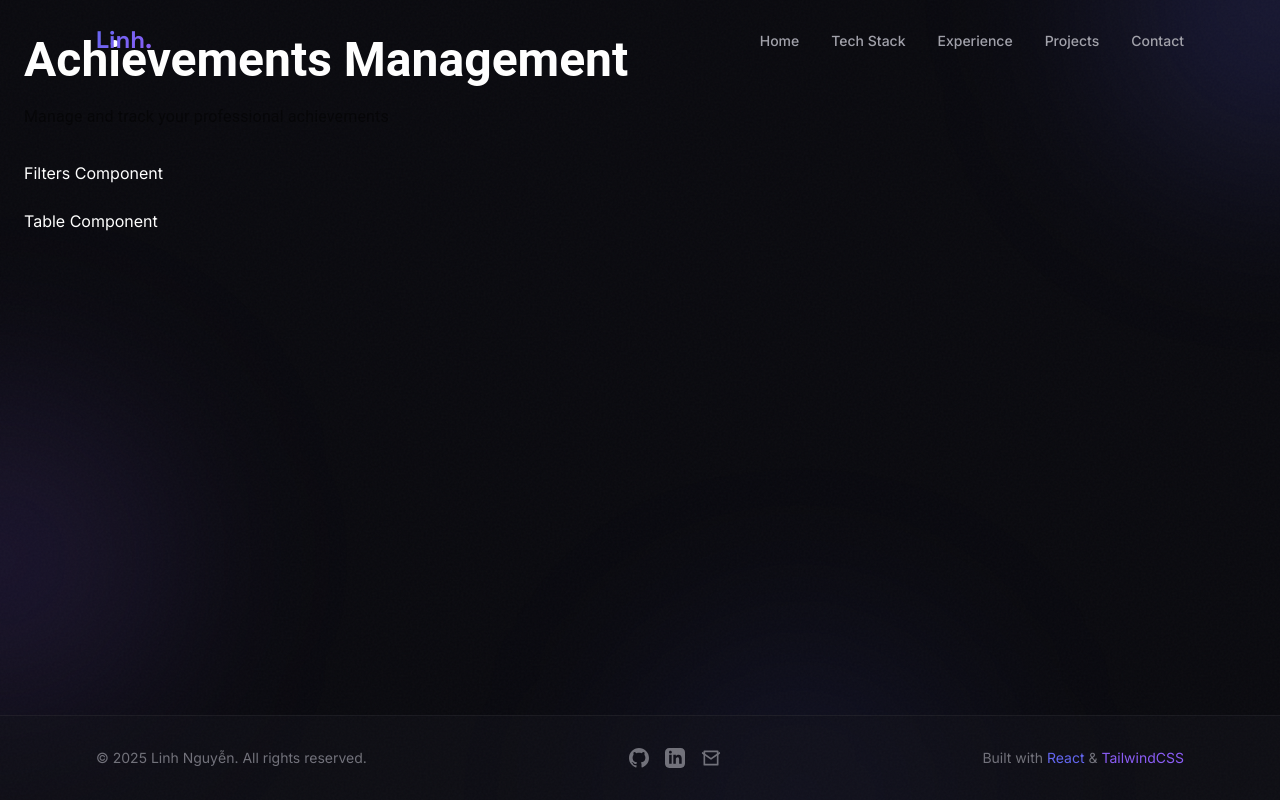
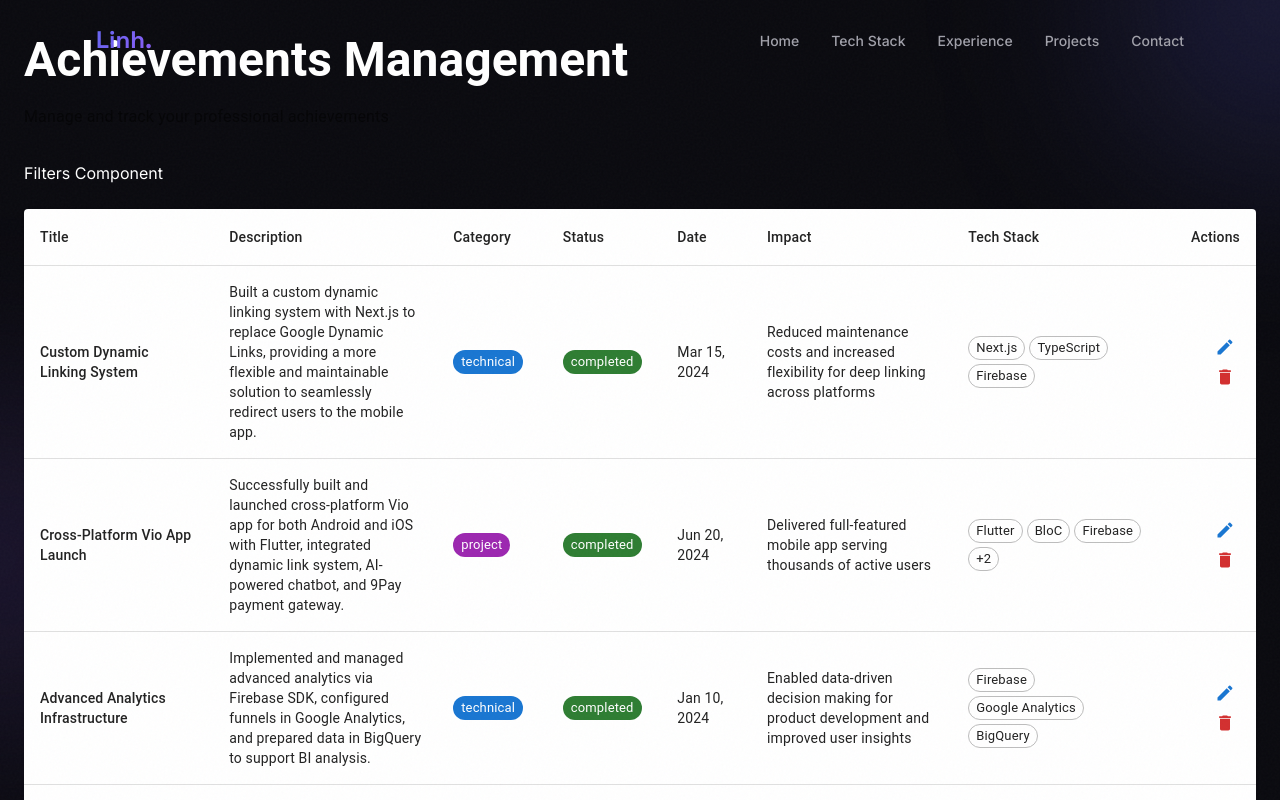
Before and after one commit to muss5tech/Web-assignment, a React (Vite) app: page /achievements in a window 1280 px wide. Shown: the top 800 px of the page. Built offline with nearby package versions, Linux system fonts and the light colour scheme.

Commit message:
feat: add achievements table

```diff
--- a/package.json
+++ b/package.json
@@ -13,9 +13,11 @@
   "dependencies": {
     "@emotion/react": "^11.14.0",
     "@emotion/styled": "^11.14.1",
+    "@mui/icons-material": "^7.3.5",
     "@mui/material": "^7.3.5",
     "@reduxjs/toolkit": "^2.11.0",
     "clsx": "^2.1.1",
+    "dayjs": "^1.11.19",
     "react": "^18.3.1",
     "react-dom": "^18.3.1",
     "react-redux": "^9.2.0",
--- a/src/features/achievements/AchievementsTable.tsx
+++ b/src/features/achievements/AchievementsTable.tsx
@@ -1,7 +1,157 @@
-import { Box } from '@mui/material';
+import { useState } from 'react';
+import {
+    Table,
+    TableBody,
+    TableCell,
+    TableContainer,
+    TableHead,
+    TableRow,
+    Paper,
+    TablePagination,
+    Chip,
+    IconButton,
+    Box,
+    Typography,
+} from '@mui/material';
+import { Edit, Delete } from '@mui/icons-material';
+import dayjs from 'dayjs';
+import { toast } from 'sonner';
+import { useAppSelector, useAppDispatch } from '../../store/hooks';
+import { selectAllAchievements } from './achievements.selectors';
+import { deleteAchievement } from './achievements.thunks';
+import { Achievement, AchievementCategory, AchievementStatus } from '../../data/achievements';
 
 const AchievementsTable = () => {
-    return <Box>Table Component</Box>;
+    const dispatch = useAppDispatch();
+    const achievements = useAppSelector(selectAllAchievements);
+    const [page, setPage] = useState(0);
+    const [rowsPerPage, setRowsPerPage] = useState(10);
+
+    const handleChangePage = (_event: unknown, newPage: number) => {
+        setPage(newPage);
+    };
+
+    const handleChangeRowsPerPage = (event: React.ChangeEvent<HTMLInputElement>) => {
+        setRowsPerPage(parseInt(event.target.value, 10));
+        setPage(0);
+    };
+
+    const handleDelete = async (id: string, title: string) => {
+        try {
+            await dispatch(deleteAchievement(id)).unwrap();
+            toast.success(`Achievement "${title}" deleted successfully`);
+        } catch (error) {
+            toast.error('Failed to delete achievement');
+        }
+    };
+
+    const getCategoryColor = (category: AchievementCategory) => {
+        const colors: Record<AchievementCategory, 'primary' | 'secondary' | 'success' | 'warning' | 'info'> = {
+            [AchievementCategory.Technical]: 'primary',
+            [AchievementCategory.Project]: 'secondary',
+            [AchievementCategory.Leadership]: 'warning',
+            [AchievementCategory.Education]: 'info',
+            [AchievementCategory.Community]: 'success',
+        };
+        return colors[category] || 'default';
+    };
+
+    const getStatusColor = (status: AchievementStatus) => {
+        return status === AchievementStatus.Completed ? 'success' : 'warning';
+    };
+
+    const paginatedAchievements = achievements.slice(page * rowsPerPage, page * rowsPerPage + rowsPerPage);
+
+    if (achievements.length === 0) {
+        return (
+            <Paper sx={{ p: 4, textAlign: 'center' }}>
+                <Typography variant="h6" color="text.secondary">
+                    No achievements found
+                </Typography>
+            </Paper>
+        );
+    }
+
+    return (
+        <Paper>
+            <TableContainer>
+                <Table>
+                    <TableHead>
+                        <TableRow>
+                            <TableCell>Title</TableCell>
+                            <TableCell>Description</TableCell>
+                            <TableCell>Category</TableCell>
+                            <TableCell>Status</TableCell>
+                            <TableCell>Date</TableCell>
+                            <TableCell>Impact</TableCell>
+                            <TableCell>Tech Stack</TableCell>
+                            <TableCell align="right">Actions</TableCell>
+                        </TableRow>
+                    </TableHead>
+                    <TableBody>
+                        {paginatedAchievements.map((achievement: Achievement) => (
+                            <TableRow key={achievement.id} hover>
+                                <TableCell>
+                                    <Typography variant="body2" fontWeight="medium">
+                                        {achievement.title}
+                                    </Typography>
+                                </TableCell>
+                                <TableCell>
+                                    <Typography variant="body2" sx={{ maxWidth: 300 }}>
+                                        {achievement.description}
+                                    </Typography>
+                                </TableCell>
+                                <TableCell>
+                                    <Chip label={achievement.category} color={getCategoryColor(achievement.category)} size="small"
+                                    />
+                                </TableCell>
+                                <TableCell>
+                                    <Chip label={achievement.status} color={getStatusColor(achievement.status)} size="small" />
+                                </TableCell>
+                                <TableCell>{dayjs(achievement.date).format('MMM DD, YYYY')}</TableCell>
+                                <TableCell>
+                                    <Typography variant="body2" sx={{ maxWidth: 250 }}>
+                                        {achievement.impact}
+                                    </Typography>
+                                </TableCell>
+                                <TableCell>
+                                    <Box display="flex" flexWrap="wrap" gap={0.5}>
+                                        {achievement.techStack?.slice(0, 3).map((tech, index) => (
+                                            <Chip key={index} label={tech} size="small" variant="outlined" />
+                                        ))}
+                                        {achievement.techStack && achievement.techStack.length > 3 && (
+                                            <Chip label={`+${achievement.techStack.length - 3}`} size="small" variant="outlined" />
+                                        )}
+                                    </Box>
+                                </TableCell>
+                                <TableCell align="right">
+                                    <IconButton size="small" color="primary">
+                                        <Edit fontSize="small" />
+                                    </IconButton>
+                                    <IconButton
+                                        size="small"
+                                        color="error"
+                                        onClick={() => handleDelete(achievement.id, achievement.title)}
+                                    >
+                                        <Delete fontSize="small" />
+                                    </IconButton>
+                                </TableCell>
+                            </TableRow>
+                        ))}
+                    </TableBody>
+                </Table>
+            </TableContainer>
+            <TablePagination
+                rowsPerPageOptions={[5, 10, 25]}
+                component="div"
+                count={achievements.length}
+                rowsPerPage={rowsPerPage}
+                page={page}
+                onPageChange={handleChangePage}
+                onRowsPerPageChange={handleChangeRowsPerPage}
+            />
+        </Paper>
+    );
 };
 
 export default AchievementsTable;
```
Also changed, not shown: 1 other file (tests, documents, lock files or other folders).
